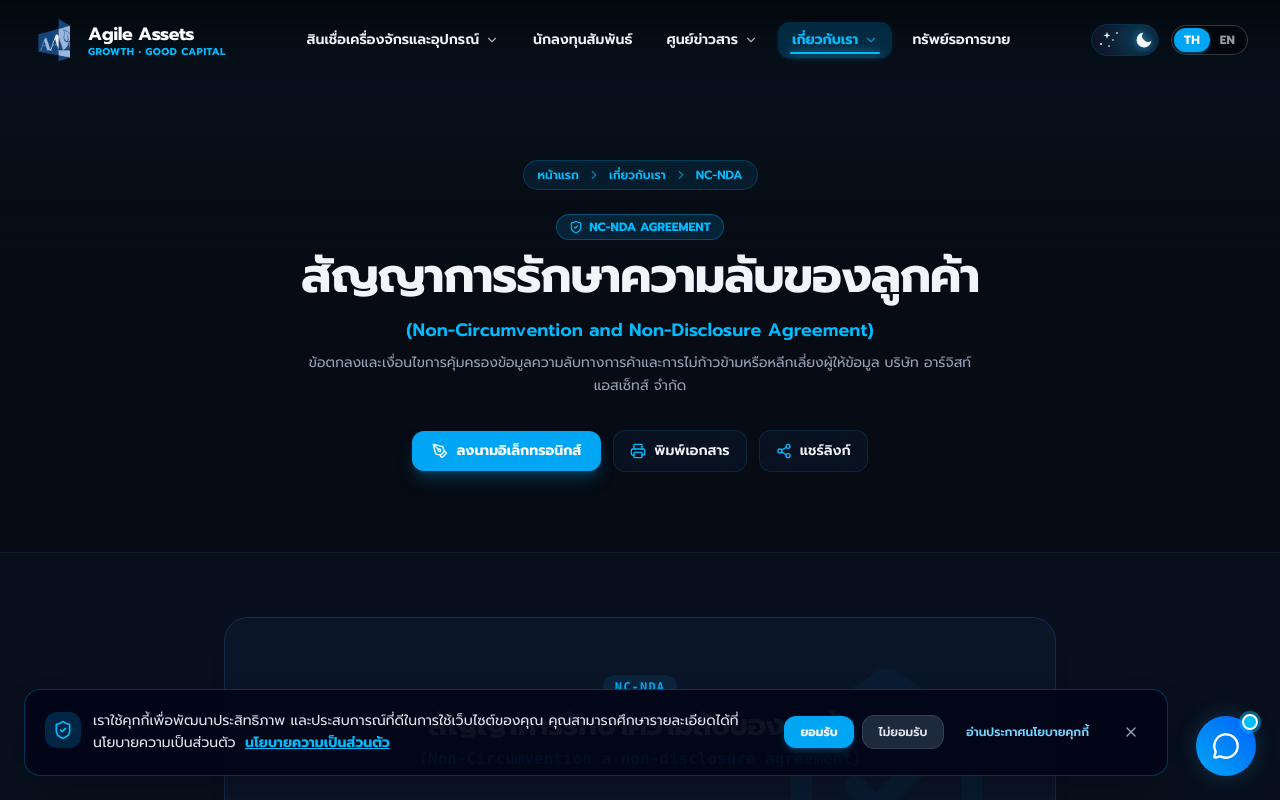
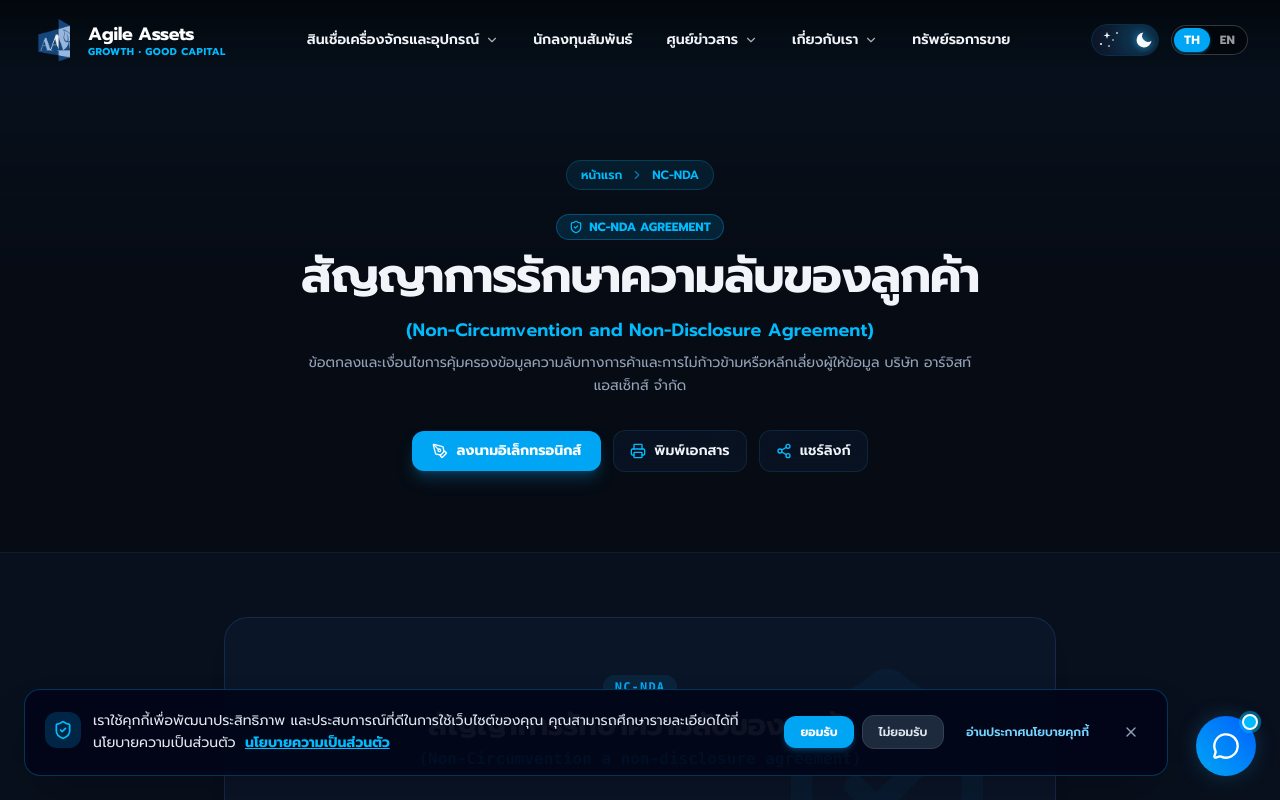
Before and after one commit to Karumine/WebsiteAgile, a React (Vite) app: page /nda in a window 1280 px wide. Shown: the top 800 px of the page. Built offline with nearby package versions, Linux system fonts and the light colour scheme.

Commit message:
fix(nav): unlink nc-nda from about us menu and breadcrumbs

```diff
--- a/src/components/layout/Navbar.tsx
+++ b/src/components/layout/Navbar.tsx
@@ -72,7 +72,6 @@ const ABOUT_PATHS = new Set([
     '/interest-rate-conversion-2', '/en/interest-rate-conversion-2',
     '/faq', '/faq-2', '/frequently-asked-questions', '/en/faq-2',
     '/contact', '/contact-us', '/contact-2', '/en/contact-2',
-    '/nc-nda', '/nda', '/non-disclosure-agreement', '/en/nc-nda',
 ]);
 
 const ASSET_PATHS = new Set([
--- a/src/pages/public/NcNdaPage.tsx
+++ b/src/pages/public/NcNdaPage.tsx
@@ -212,10 +212,6 @@ export function NcNdaPage() {
                             <div className="inline-flex items-center gap-2 px-3.5 py-1.5 rounded-full bg-sky-500/10 border border-sky-400/20 text-xs font-semibold text-sky-400 mb-6">
                                 <Link to="/" className="hover:underline">
                                     {lang === 'th' ? 'หน้าแรก' : 'Home'}
-                                </Link>
-                                <ChevronRight className="w-3.5 h-3.5 opacity-60" />
-                                <Link to="/about-us" className="hover:underline">
-                                    {lang === 'th' ? 'เกี่ยวกับเรา' : 'About Us'}
                                 </Link>
                                 <ChevronRight className="w-3.5 h-3.5 opacity-60" />
                                 <span>NC-NDA</span>
```
